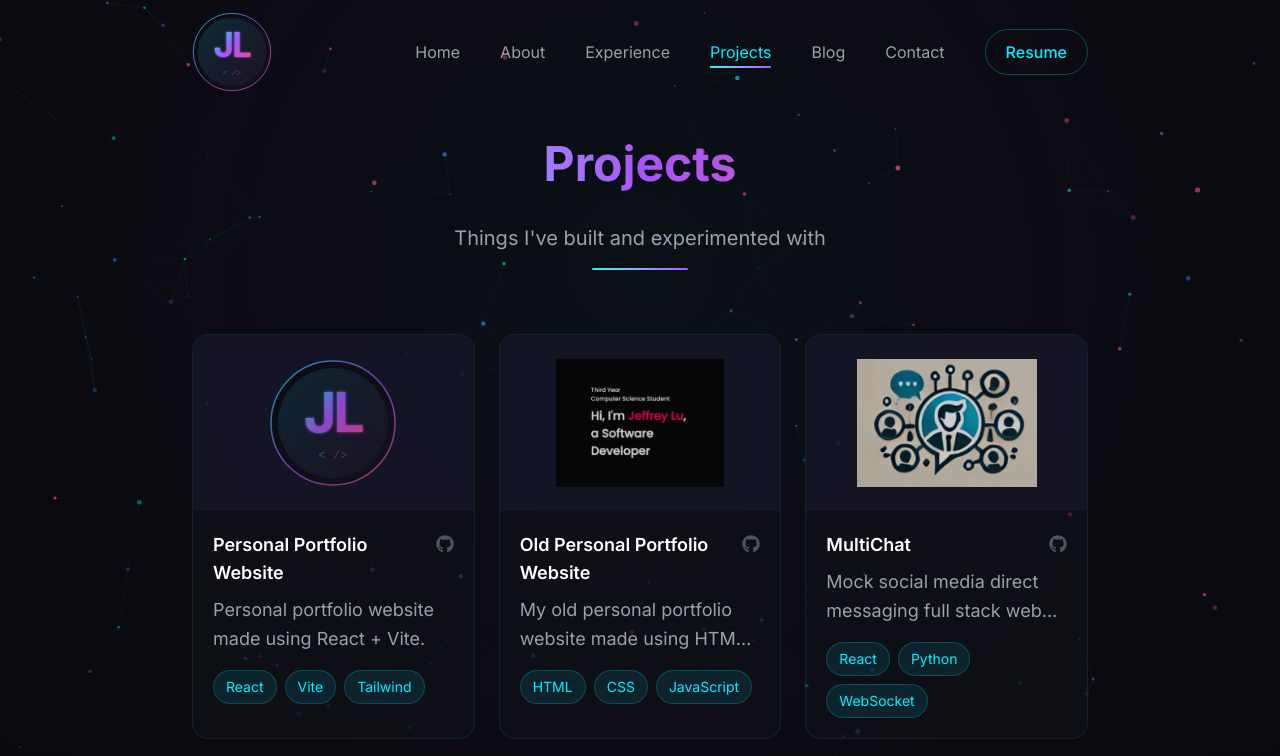
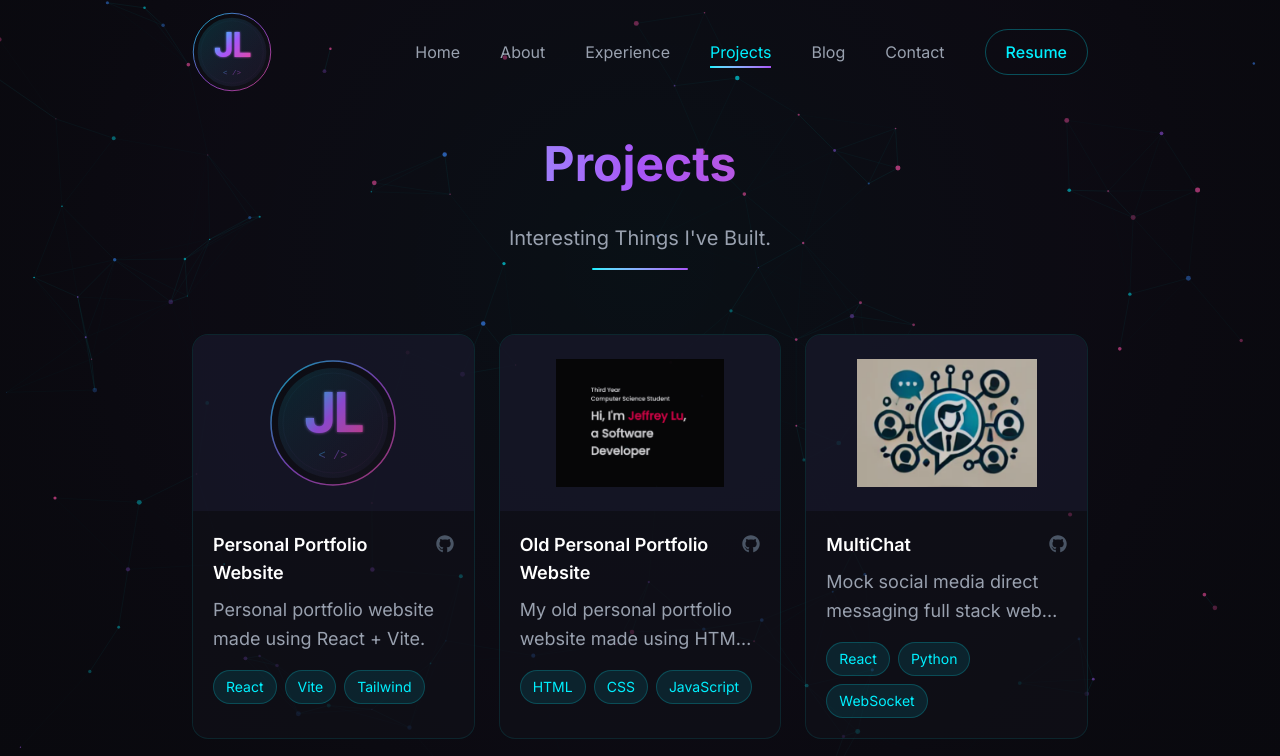
Before and after one commit to jeffreyl45/jefflu2, a React (Vite) app: page /#/projects in a window 1280 px wide. Shown: the top 756 px of the page. Built offline with nearby package versions, Linux system fonts and the light colour scheme.

Commit message:
edited text

```diff
--- a/src/sections/Projects.jsx
+++ b/src/sections/Projects.jsx
@@ -78,7 +78,7 @@ export default function Projects() {
     <section className="relative z-10 min-h-screen flex flex-col justify-center py-32 px-6 lg:px-[15%]">
       <div className="w-full">
         <div className="animate-fade-in">
-          <SectionHeading title="Projects" subtitle="Things I've built and experimented with" />
+          <SectionHeading title="Projects" subtitle="Interesting Things I've Built." />
         </div>
 
         <div className="grid grid-cols-1 sm:grid-cols-2 lg:grid-cols-3 gap-6 animate-fade-in" style={{ animationDelay: '0.15s' }}>
```
